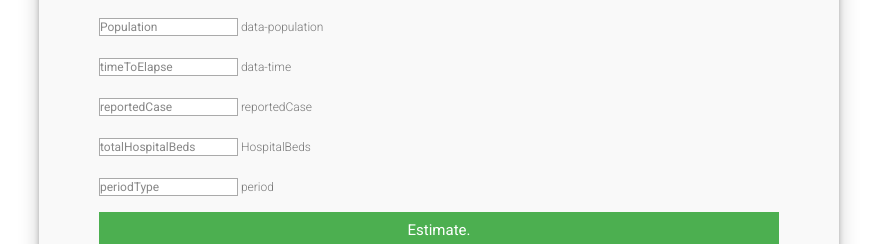
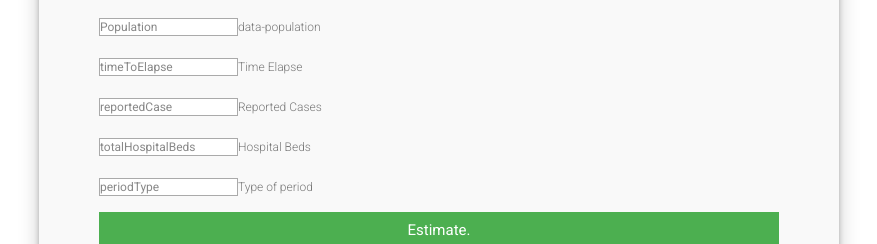
Before and after one commit to suhade/assest, a React (Create React App) app: page / in a window 1280 px wide. Shown: the part 338-582 px from the top of the page, without its empty margins (201-1078 px from the left). Built offline with nearby package versions, Linux system fonts and the light colour scheme.

Commit message:
commiting more

```diff
--- a/src/App.js
+++ b/src/App.js
@@ -12,23 +12,24 @@ function App() {
 
           <fieldset>
           <input placeholder="Population" type="number" data="data-population" tabIndex={1} required autofocus />
-          <label> data-population </label>
+
+          <label for="population">data-population</label>
           </fieldset>
           <fieldset>
             <input placeholder="timeToElapse" type="number" data="data-time-to-elapse " tabIndex={2} required />
-            <label> data-time </label>
+            <label for="timeToElapse">Time Elapse</label>
           </fieldset>
           <fieldset>
             <input placeholder="reportedCase" type="number" data="data-reported-cases" tabIndex={3} required />
-            <label> reportedCase </label>
+            <label for="reportedCase">Reported Cases</label>
           </fieldset>
           <fieldset>
             <input placeholder="totalHospitalBeds" type="number" data=" data-total-hospital-beds" tabIndex={4} required />
-            <label> HospitalBeds </label>
+            <label for="beds">Hospital Beds</label>
           </fieldset>
           <fieldset>
             <input placeholder="periodType" type="number" data="data-period-type"/>
-            <label> period </label>
+            <label for="time">Type of period</label>
           </fieldset>
           <fieldset>
             <button name="submit" type="submit" id="contact-submit" data="data-goestimate" data-submit="...Sending">Estimate.
```
